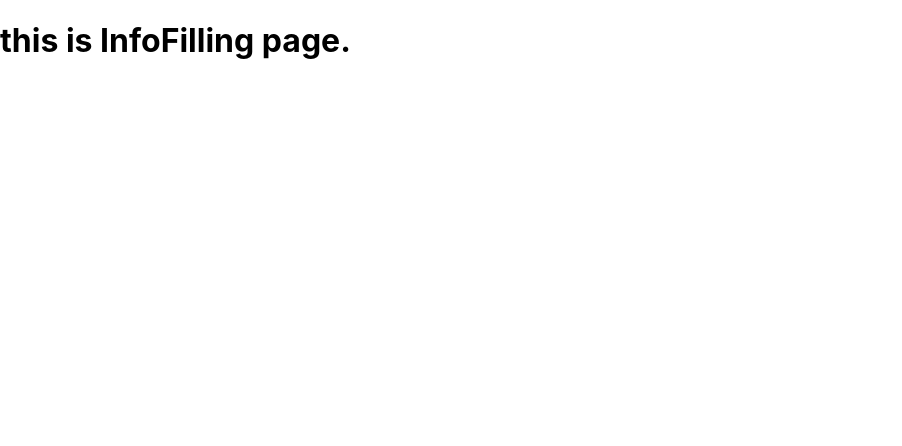
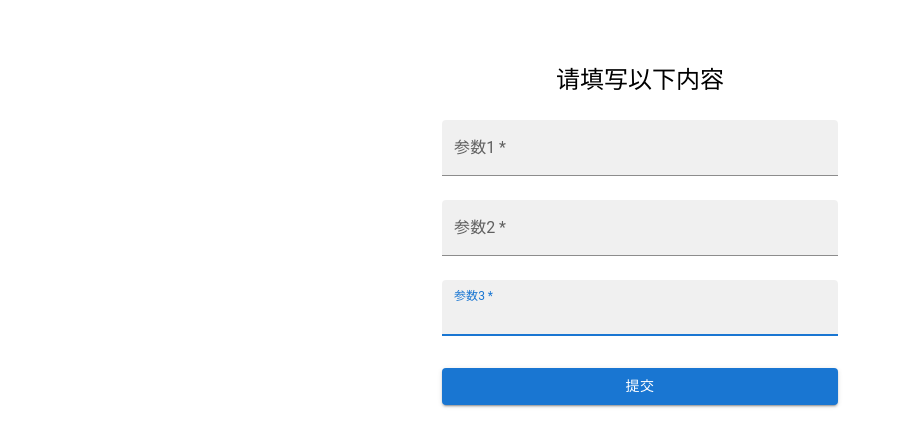
Before and after one commit to TreatTrick/CTParamFront, a React (Create React App) app: page / in a window 1280 px wide. Both pictures are taken after typing "Sample", "Sample123" into the empty fields and a click on the button "登陆". Shown: the top 446 px of the page, without its empty margins (0-902 px from the left). Built offline with nearby package versions, Linux system fonts and the light colour scheme.

Commit message:
完成密码的验证

```diff
--- a/src/UI/Login.tsx
+++ b/src/UI/Login.tsx
@@ -1,4 +1,5 @@
 import * as React from 'react';
+import { useState } from 'react';
 import Avatar from '@mui/material/Avatar';
 import Button from '@mui/material/Button';
 import CssBaseline from '@mui/material/CssBaseline';
@@ -11,6 +12,11 @@ import Typography from '@mui/material/Typography';
 import Container from '@mui/material/Container';
 import { createTheme, ThemeProvider } from '@mui/material/styles';
 import { useNavigate } from 'react-router';
+
+interface stateDiscription{
+  hasError: boolean,
+  errorString: string,
+}
 
 function Copyright(props: any) {
   return (
@@ -28,7 +34,8 @@ function Copyright(props: any) {
 const theme = createTheme();
 
 export default function SignIn() {
-
+  const [accountState, setAccountState] = useState<stateDiscription>({hasError: false, errorString: ''});
+  const [passwordSate, setPasswordState] = useState<stateDiscription>({hasError: false, errorString: ''});
   const navigate = useNavigate();
 
   const handleSubmit = (event: React.FormEvent<HTMLFormElement>) => {
@@ -38,6 +45,17 @@ export default function SignIn() {
       email: data.get('account'),
       password: data.get('password'),
     });
+    let email = data.get('account');
+    let password = data.get('password');
+    if(!email){
+      setAccountState({hasError: true, errorString: '账号不能为空'});
+    }
+    if(!password){
+      setPasswordState({hasError: true, errorString: '密码不能为空'});
+    }
+    if(!email || !password){
+        return;
+    }
     localStorage.setItem('token', '233456');
     navigate('/');
   };
@@ -61,6 +79,21 @@ export default function SignIn() {
             登陆
           </Typography>
           <Box component="form" onSubmit={handleSubmit} noValidate sx={{ mt: 1 }}>
+            { accountState.hasError ?
+              <TextField
+              error
+              margin="normal"
+              required
+              fullWidth
+              id="account"
+              label="账号"
+              name="account"
+              autoComplete="account"
+              autoFocus
+              helperText={accountState.errorString}
+              onChange={() => setAccountState({hasError: false, errorString: ''})}
+            />
+            :
             <TextField
               margin="normal"
               required
@@ -70,7 +103,24 @@ export default function SignIn() {
               name="account"
               autoComplete="account"
               autoFocus
+            /> }
+            {
+              passwordSate.hasError
+              ?
+              <TextField
+              error
+              margin="normal"
+              required
+              fullWidth
+              name="password"
+              label="密码"
+              type="password"
+              id="password"
+              autoComplete="current-password"
+              helperText={passwordSate.errorString}
+              onChange={() => setPasswordState({hasError: false, errorString: ''})}
             />
+             :
             <TextField
               margin="normal"
               required
@@ -81,6 +131,8 @@ export default function SignIn() {
               id="password"
               autoComplete="current-password"
             />
+            }
+
             {/* <FormControlLabel
               control={<Checkbox value="remember" color="primary" />}
               label="Remember me"
--- a/src/UI/infoFilling.tsx
+++ b/src/UI/infoFilling.tsx
@@ -1,21 +1,99 @@
-import * as React from "react";
+import Avatar from '@mui/material/Avatar';
+import Button from '@mui/material/Button';
+import CssBaseline from '@mui/material/CssBaseline';
+import TextField from '@mui/material/TextField';
+import Link from '@mui/material/Link';
+import Grid from '@mui/material/Grid';
+import Box from '@mui/material/Box';
+import LockOutlinedIcon from '@mui/icons-material/LockOutlined';
+import Typography from '@mui/material/Typography';
+import Container from '@mui/material/Container';
+import { createTheme, ThemeProvider } from '@mui/material/styles';
 import { Navigate } from "react-router-dom";
 
-// export async function loader(): Promise<Response>{
-//     const token = localStorage.getItem('token');
-//     token ? null :
-// }
+const theme = createTheme();
+
+function MainPage(){
+
+    const handleSubmit = (event: React.FormEvent<HTMLFormElement>) => {
+        event.preventDefault();
+        const data = new FormData(event.currentTarget);
+        console.log({
+          email: data.get('account'),
+          password: data.get('password'),
+        });
+
+      };
+
+    return (
+        <ThemeProvider theme={theme}>
+        <Container component="main" maxWidth="xs">
+        <Box
+          sx={{
+            marginTop: 8,
+            display: 'flex',
+            flexDirection: 'column',
+            alignItems: 'center',
+          }}
+        >
+            <Typography component="h1" variant="h5">
+            请填写以下内容
+          </Typography>
+            <Box component="form" onSubmit={handleSubmit} noValidate sx={{ mt: 1 }}>
+              <TextField
+                margin="normal"
+                variant='filled'
+                required
+                fullWidth
+                id="param1"
+                label="参数1"
+                name="param1"
+                autoFocus
+              />
+              <TextField
+                margin="normal"
+                variant='filled'
+                required
+                fullWidth
+                id="param2"
+                label="参数2"
+                name="param2"
+                autoFocus
+              />
+              <TextField
+                margin="normal"
+                variant='filled'
+                required
+                fullWidth
+                id="param3"
+                label="参数3"
+                name="param3"
+                autoFocus
+              />
+              <Button
+                type="submit"
+                fullWidth
+                variant="contained"
+                sx={{ mt: 3, mb: 2 }}
+              >
+                提交
+              </Button>
+            </Box>
+        </Box>
+        </Container>
+      </ThemeProvider>
+    );
+}
 
 export default function InfoFilling(){
 
     const token = localStorage.getItem('token');
     if(token){
         return (
-            <h1>this is InfoFilling page.</h1>
+            <MainPage/>
         );
     }
     else{
         return <Navigate to = 'auth/login'/>
     }
-
 }
```
